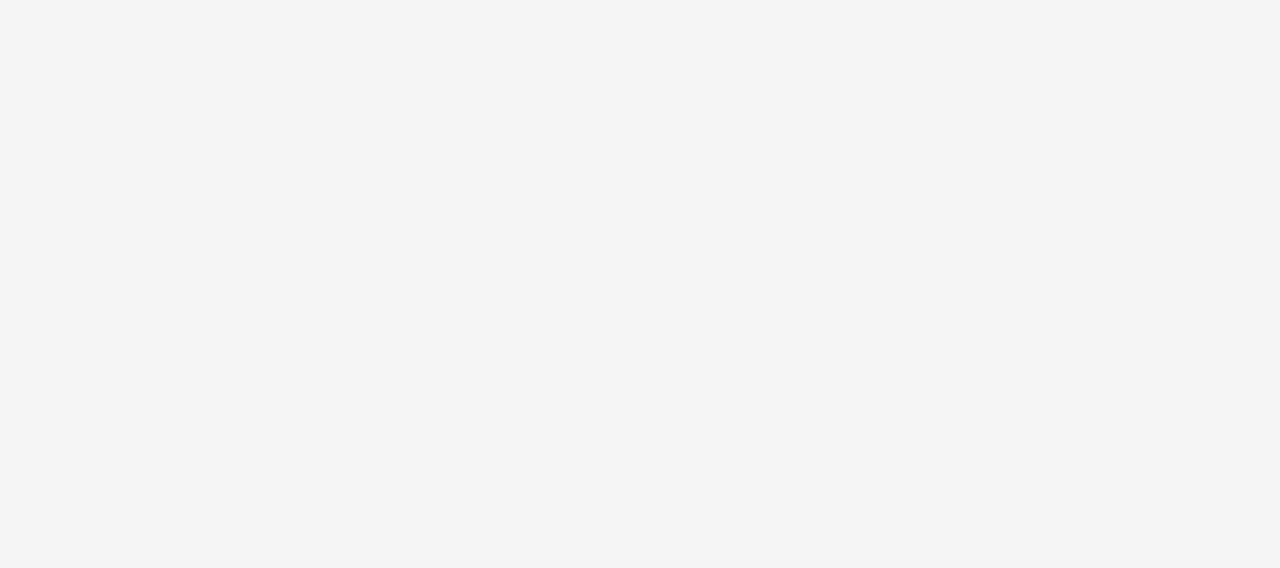
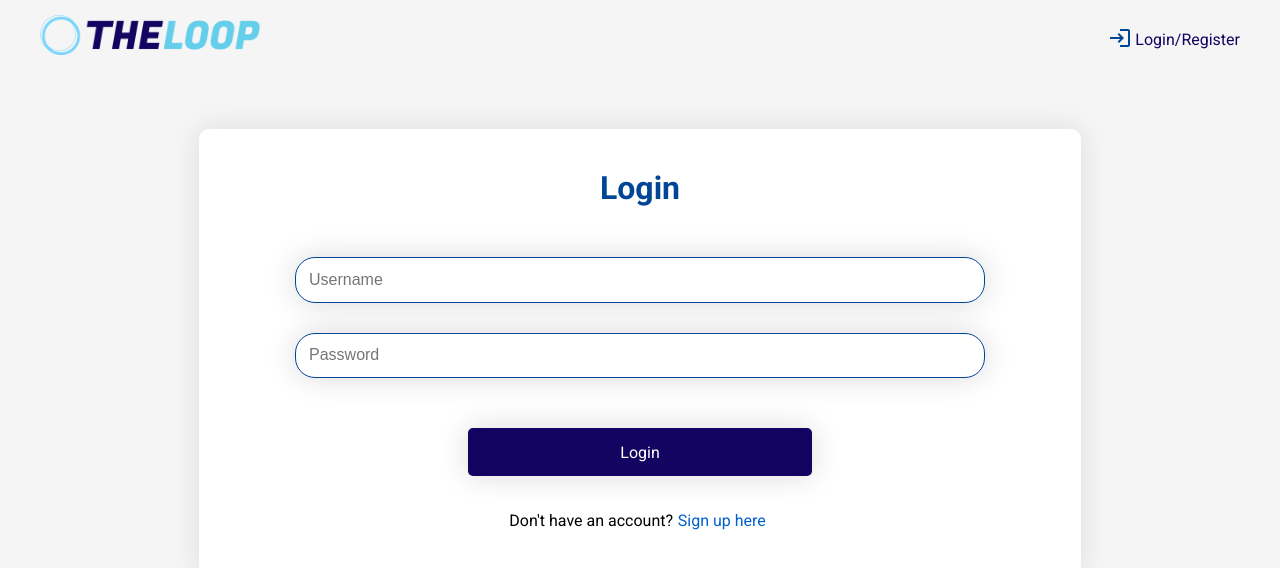
Before and after one commit to ManrajSingh6/SENG401_Group18_Project, a React (Create React App) app in the folder frontend/: page /login in a window 1280 px wide. Before the commit this address had no page. Shown: the top 568 px of the page. Built offline with nearby package versions, Linux system fonts and the light colour scheme.

Commit message:
Add login and register pages.

```diff
--- a/frontend/src/components/App.jsx
+++ b/frontend/src/components/App.jsx
@@ -2,6 +2,8 @@ import React from "react";
 import {Routes, Route} from "react-router-dom";
 import Layout from "../Layout";
 import Homepage from "../pages/homepage";
+import LoginPage from "../pages/loginPage";
+import RegisterPage from "../pages/registerPage";
 
 function App(){
     return (
@@ -9,11 +11,11 @@ function App(){
             <Route path="/" element={<Layout />}>
                 <Route index element={<Homepage />} />
                 <Route path={'/create-post'} element={<div>Create Post Page</div>} />
-                <Route path={'/login-register'} element={<div>Login Register Page</div>}/>
+                <Route path={'/login'} element={<LoginPage />} />
+                <Route path={'/register'} element={<RegisterPage />} />
                 <Route path={'/user-profile'} element={<div>User Dashboard</div>}/>
             </Route>
         </Routes>
-
     );
 }
 
--- a/frontend/src/components/navbar.css
+++ b/frontend/src/components/navbar.css
@@ -71,6 +71,7 @@ li{
         flex-direction: column;
         transform: translateX(100%);
         transition: 0.5s ease-in;
+        z-index: 2;
     }
     .logo-container{
         display:block;
--- a/frontend/src/components/navbar.jsx
+++ b/frontend/src/components/navbar.jsx
@@ -10,7 +10,7 @@ import AddCircleIcon from '@mui/icons-material/AddCircle';
 
 function Navbar(){
     const userName = "demoUserName";
-    const isLoggedIn = true;
+    const isLoggedIn = false;
 
     // Responsiveness
     const [active, setActive] = useState("nav__menu");
@@ -56,7 +56,7 @@ function Navbar(){
                 </>)}
                 {!isLoggedIn && (<>
                     <li className="nav__item">
-                        <Link to="/login-register" className="nav__link">
+                        <Link to="/login" className="nav__link">
                         <LoginIcon className="mui-icon"/>
                             Login/Register
                         </Link>
--- a/frontend/src/pages/homepage.jsx
+++ b/frontend/src/pages/homepage.jsx
@@ -62,7 +62,7 @@ function Homepage(){
                     <div className="form-field">
                         <input
                             type="text"
-                            placeholder="Search for a thread by name or user..."
+                            placeholder="Search by name or user"
                             className="thread-searchbar"
                             value={searchQuery}
                             onChange={ev => setSearchQuery(ev.target.value)} />
@@ -115,8 +115,7 @@ function Homepage(){
                         // Sorting popular users by likes before mapping as elements
                         popularUsers.sort((a,b) => (a.likes - b.likes)).reverse().map((user, index) => {
                             return (
-                                <li><SmallUserProfile
-                                    key={index}
+                                <li key={index}><SmallUserProfile
                                     imgSrc={user.img}
                                     name={user.username}
                                     likes={user.likes}/>
--- /dev/null
+++ b/frontend/src/pages/loginPage.jsx
@@ -0,0 +1,38 @@
+import React, { useState } from "react";
+import { Link } from "react-router-dom";
+
+import "./loginRegister.css";
+
+function LoginPage(){
+    const [username, setUsername] = useState('');
+    const [password, setPassword] = useState('');
+
+    function handleSubmit(ev){
+        ev.preventDefault();
+        // Handle authentication here
+    }
+
+    return(
+        <div className="main-signup-container">
+            <div className="sub-container1">
+                <h1>Login</h1>
+                <div className="input-container">
+                    <input type="text"
+                           placeholder="Username"
+                           value={username}
+                           onChange={(ev) => setUsername(ev.target.value)}
+                           required/>
+                    <input type="password"
+                           placeholder="Password"
+                           value={password}
+                           onChange={(ev) => setPassword(ev.target.value)}
+                           required/>
+                </div>
+                <div className="login-btn" onClick={handleSubmit}>Login</div>
+                <p>Don't have an account?<Link to="/register">Sign up here</Link></p>
+            </div>
+        </div>
+    );
+}
+
+export default LoginPage;
--- /dev/null
+++ b/frontend/src/pages/loginRegister.css
@@ -0,0 +1,110 @@
+.main-signup-container{
+    width: 100%;
+    height: 100vh;
+    padding: 10px;
+}
+
+.sub-container1{
+    margin: 50px auto 50px auto;
+    background-color: #FFFF;
+    border-radius: 10px;
+    padding: 10px;
+    box-shadow: 0px 0px 30px 0px rgba(0, 0, 0, 0.1);
+    display: flex;
+    flex-direction: column;
+    align-items: center;
+}
+
+.sub-container1 h1{
+    margin-top: 30px;
+    font-size: 2rem;
+    color: #004696;
+}
+
+.sub-container1 input{
+    border: 1px solid #004696;
+    border-radius: 20px;
+    padding: 0.8em;
+    width: 80%;
+    margin-top: 30px;
+    box-shadow: 0px 0px 30px 0px rgba(0, 0, 0, 0.15);
+    font-size: 1em;
+}
+.sub-container1 input:focus{
+    outline: none;
+    transform: scale(1.01);
+    transition: all 0.2s ease-in-out;
+}
+
+.input-container{
+    width: 100%;
+    display: flex;
+    flex-direction: column;
+    justify-content: center;
+    align-items: center;
+    margin-top: 20px;
+}
+
+.login-btn{
+    margin-top: 50px;
+    padding: 10px;
+    background-color: #120460;
+    color: #FFF;
+    width: 40%;
+    display: flex;
+    height: 3em;
+    justify-content: center;
+    align-items: center;
+    border-radius: 5px;
+    cursor: pointer;
+    box-shadow: 0px 0px 30px 0px rgba(0, 0, 0, 0.15);
+}
+
+.login-btn:hover{
+    box-shadow: 0px 0px 20px 0px rgba(0, 0, 0, 0.35);
+    background-color: #0052af;
+    transition: all 0.3s ease-in-out;
+}
+
+.sub-container1 p{
+    margin-top: 30px;
+    margin-bottom: 30px;
+}
+
+.sub-container1 a{
+    color: #0061cf;
+    cursor: pointer;
+    text-decoration: none;
+}
+
+/* Hover Animation */
+.sub-container1 a::before {
+    content: "";
+    position: absolute;
+    left: 0;
+    bottom: 0;
+    width: 0;
+    height: 2px;
+    background-color: #1E8EAB;
+    transition: width 0.25s ease-in-out;
+}
+.sub-container1 a:hover::before {
+    width: 100%;
+}
+.sub-container1 a{
+    display: inline-block;
+    position: relative;
+    padding: 0.3rem;
+}
+
+@media only screen and (min-width: 768px){
+    .sub-container1{
+        width: 25%;
+    }
+}
+
+@media only screen and (min-width: 600px){
+    .sub-container1{
+        width: 70%;
+    }
+}
--- /dev/null
+++ b/frontend/src/pages/registerPage.jsx
@@ -0,0 +1,58 @@
+import React, { useState } from "react";
+import { Link } from "react-router-dom";
+
+import "../pages/loginRegister.css";
+
+function RegisterPage(){
+    const [email, setEmail] = useState('');
+    const [username, setUsername] = useState('');
+    const [password, setPassword] = useState('');
+    const [dupePass, setDupePass] = useState('');
+
+    // Can do further autehnti
+    function handleSubmit(ev){
+        ev.preventDefault();
+        if (password === dupePass){
+            console.log("match");
+
+            // Handle authentication with backend here
+        } else {
+            // If passwords don't match, don't authenticate
+            console.log("No Match")
+        }
+    }
+
+    return(
+        <div className="main-signup-container">
+            <div className="sub-container1">
+                <h1>Register</h1>
+                <div className="input-container">
+                    <input type="text"
+                           placeholder="Email"
+                           value={email}
+                           onChange={(ev) => setEmail(ev.target.value)}
+                           required/>
+                    <input type="text"
+                           placeholder="Username"
+                           value={username}
+                           onChange={(ev) => setUsername(ev.target.value)}
+                           required/>
+                    <input type="password"
+                           placeholder="Password"
+                           value={password}
+                           onChange={(ev) => setPassword(ev.target.value)}
+                           required/>
+                    <input type="password"
+                           placeholder="Re-enter password"
+                           value={dupePass}
+                           onChange={(ev) => setDupePass(ev.target.value)}
+                           required/>
+                </div>
+                <div className="login-btn" onClick={handleSubmit}>Sign up</div>
+                <p>Already have an account?<Link to="/login">Login here</Link></p>
+            </div>
+        </div>
+    );
+}
+
+export default RegisterPage;
```
